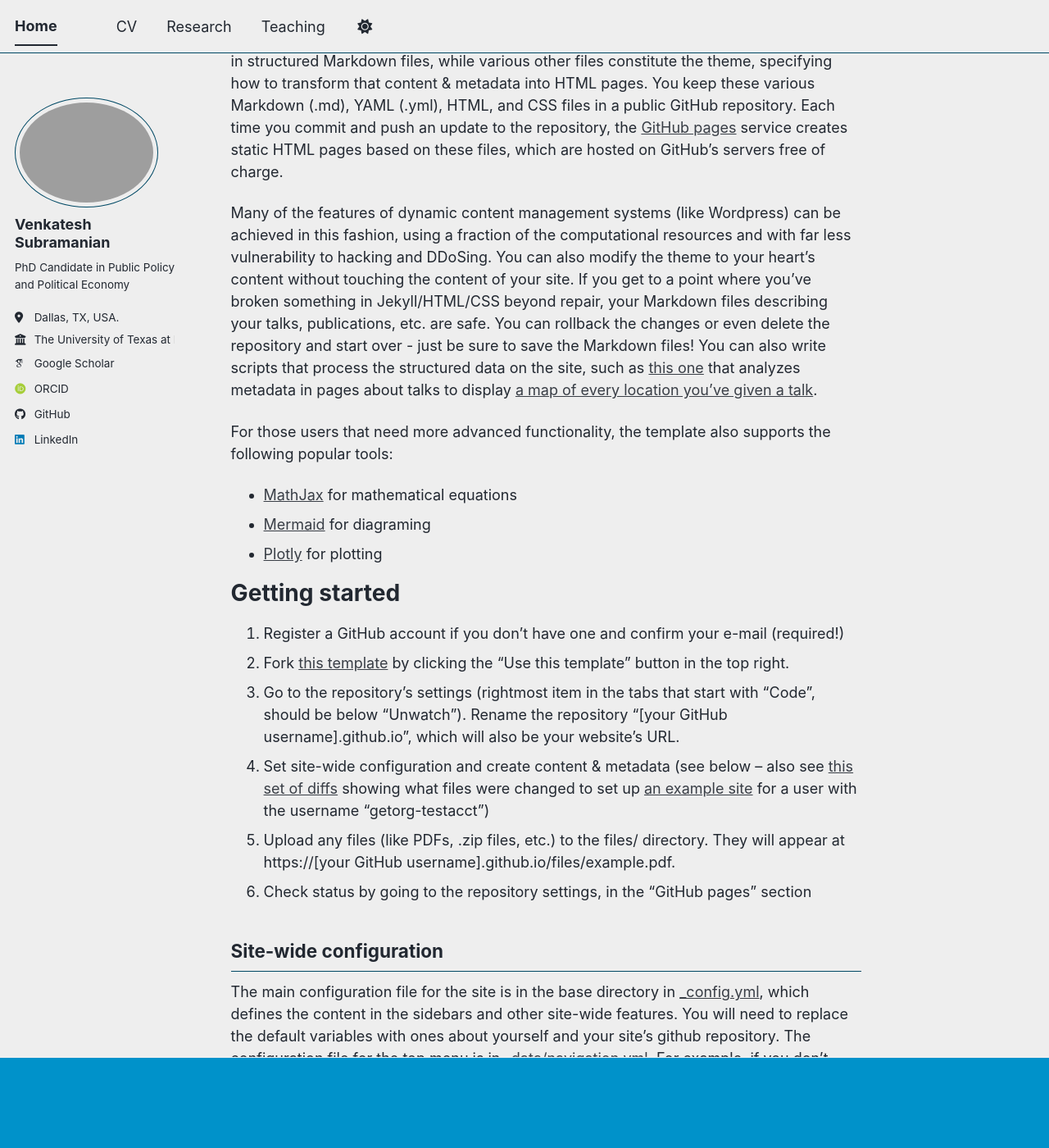
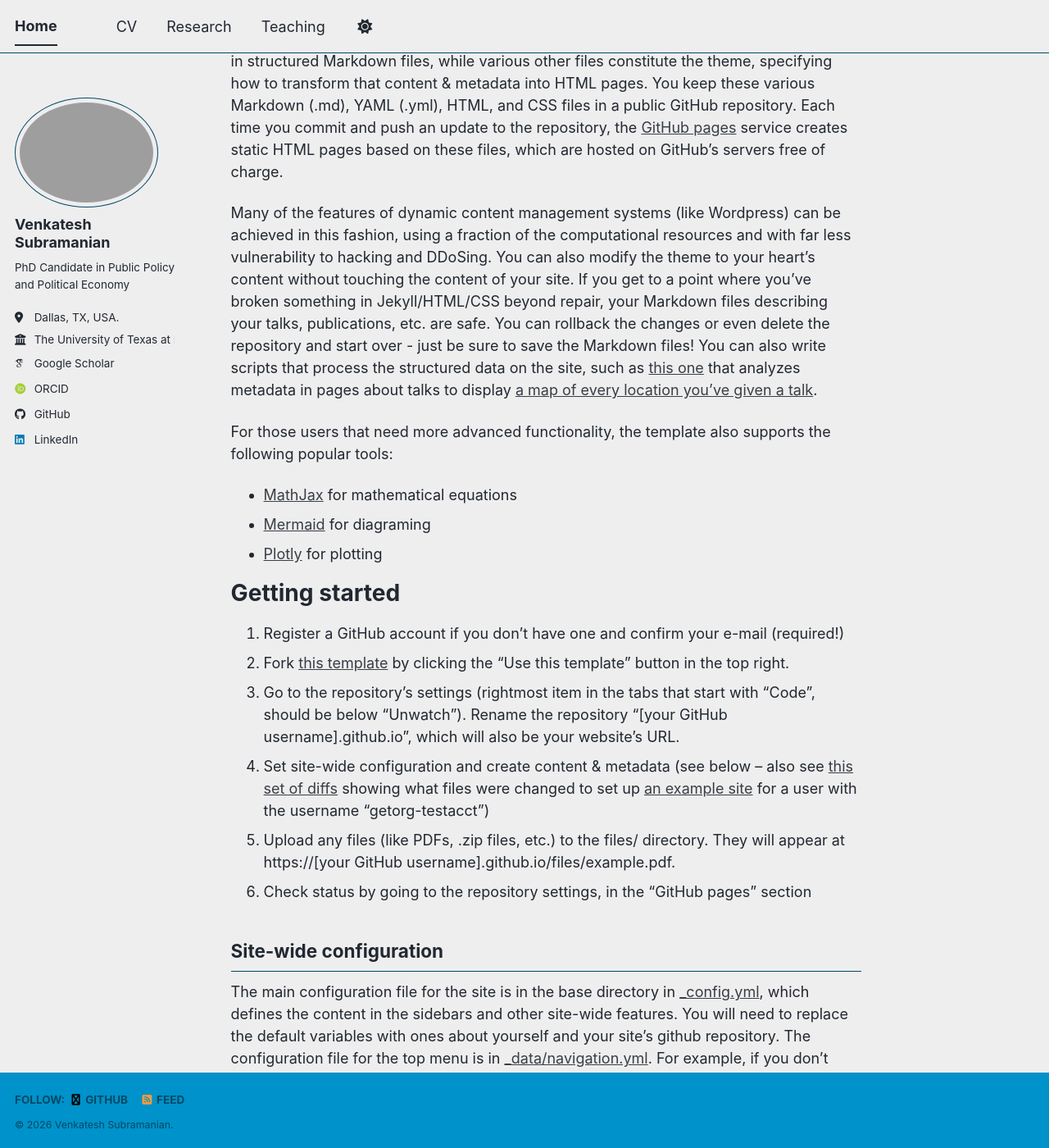
Before and after one commit to VenkiPhy6/portfolio_website, a Jekyll site: the page built from _pages/about.md, in a window 1280 px wide and 1400 px high, scrolled down 529 px. Shown: the whole window at 82% size. Built offline with Jekyll 4.4.1, drawn with Linux system fonts in a browser that asks for light colours; some web fonts are replaced; a script bundle is joined from its source files by our own code; library files that are not in the unit come from our copies.

Commit message:
footer change

```diff
--- a/_includes/footer.html
+++ b/_includes/footer.html
@@ -1,98 +1,30 @@
-<!-- {% include base_path %}
+{% include base_path %}
 
-{% if site.author.github or site.author.bitbucket or site.atom_feed.hide != true %}
 <div class="page__footer-follow">
   <ul class="social-icons">
     {% if site.data.ui-text[site.locale].follow_label %}
-      <li><strong>{{ site.data.ui-text[site.locale].follow_label }}</strong></li>
+    <li><strong>{{ site.data.ui-text[site.locale].follow_label }}</strong></li>
+    {% endif %}
+    {% if site.twitter.username %}
+    <li><a href="https://twitter.com/{{ site.twitter.username }}"><i class="fa fa-fw fa-twitter-square"
+          aria-hidden="true"></i> Twitter</a></li>
+    {% endif %}
+    {% if site.facebook.username %}
+    <li><a href="https://facebook.com/{{ site.facebook.username }}"><i class="fa fa-fw fa-facebook-square"
+          aria-hidden="true"></i> Facebook</a></li>
     {% endif %}
     {% if site.author.github %}
-      <li><a href="https://github.com/{{ site.author.github }}"><i class="fab fa-github" aria-hidden="true"></i> GitHub</a></li>
+    <li><a href="http://github.com/{{ site.author.github }}"><i class="fa fa-fw fa-github" aria-hidden="true"></i>
+        GitHub</a></li>
     {% endif %}
     {% if site.author.bitbucket %}
-      <li><a href="https://bitbucket.org/{{ site.author.bitbucket }}"><i class="fab fa-bitbucket" aria-hidden="true"></i> Bitbucket</a></li>
+    <li><a href="http://bitbucket.org/{{ site.author.bitbucket }}"><i class="fa fa-fw fa-bitbucket"
+          aria-hidden="true"></i> Bitbucket</a></li>
     {% endif %}
-    {% if site.atom_feed.hide != true %}
-    <li><a href="{% if site.atom_feed.path %}{{ site.atom_feed.path }}{% else %}{{ base_path }}/feed.xml{% endif %}"><i class="fa fa-fw fa-rss-square" aria-hidden="true"></i> {{ site.data.ui-text[site.locale].feed_label | default: "Feed" }}</a></li>
-    {% endif %}
+    <li><a href="{% if site.atom_feed.path %}{{ site.atom_feed.path }}{% else %}{{ base_path }}/feed.xml{% endif %}"><i
+          class="fa fa-fw fa-rss-square" aria-hidden="true"></i> {{ site.data.ui-text[site.locale].feed_label | default:
+        "Feed" }}</a></li>
   </ul>
 </div>
-{% endif %}
 
-<div class="page__footer-copyright">
-  &copy; {{ site.time | date: '%Y' }} {{ site.name | default: site.title }}, {{ site.data.ui-text[site.locale].powered_by | default: "Powered by" }} <a href="https://jekyllrb.com" rel="nofollow">Jekyll</a> &amp; <a href="https://github.com/academicpages/academicpages.github.io">AcademicPages</a>, a fork of <a href="https://mademistakes.com/work/minimal-mistakes-jekyll-theme/" rel="nofollow">Minimal Mistakes</a>.<br />
-  Site last updated {{ "now" | date: '%Y-%m-%d' }}, <a href="/sitemap/" style="text-transform: uppercase;">{{ site.data.ui-text[site.locale].site_map | default: "Sitemap" }}</a>
-</div> -->
-{% include base_path %}
-
-<style>
-  .page__footer-inner {
-    opacity: 0;
-    transform: translateY(20px);
-    transition: opacity 0.5s ease, transform 0.5s ease;
-    pointer-events: none;
-  }
-
-  .page__footer-inner.is-visible {
-    opacity: 1;
-    transform: translateY(0);
-    pointer-events: auto;
-  }
-</style>
-
-<div class="page__footer-inner">
-  {% if site.author.github or site.author.bitbucket or site.atom_feed.hide != true %}
-  <div class="page__footer-follow">
-    <ul class="social-icons">
-      {% if site.data.ui-text[site.locale].follow_label %}
-      <li><strong>{{ site.data.ui-text[site.locale].follow_label }}</strong></li>
-      {% endif %}
-      {% if site.author.github %}
-      <li><a href="https://github.com/{{ site.author.github }}"><i class="fab fa-github" aria-hidden="true"></i>
-          GitHub</a></li>
-      {% endif %}
-      {% if site.author.bitbucket %}
-      <li><a href="https://bitbucket.org/{{ site.author.bitbucket }}"><i class="fab fa-bitbucket"
-            aria-hidden="true"></i> Bitbucket</a></li>
-      {% endif %}
-      {% if site.atom_feed.hide != true %}
-      <li><a
-          href="{% if site.atom_feed.path %}{{ site.atom_feed.path }}{% else %}{{ base_path }}/feed.xml{% endif %}"><i
-            class="fa fa-fw fa-rss-square" aria-hidden="true"></i> {{ site.data.ui-text[site.locale].feed_label |
-          default: "Feed" }}</a></li>
-      {% endif %}
-    </ul>
-  </div>
-  {% endif %}
-
-  <div class="page__footer-copyright">
-    &copy; {{ site.time | date: '%Y' }} {{ site.name | default: site.title }}, {{
-    site.data.ui-text[site.locale].powered_by | default: "Powered by" }} <a href="https://jekyllrb.com"
-      rel="nofollow">Jekyll</a> &amp; <a
-      href="https://github.com/academicpages/academicpages.github.io">AcademicPages</a>, a fork of <a
-      href="https://mademistakes.com/work/minimal-mistakes-jekyll-theme/" rel="nofollow">Minimal Mistakes</a>.<br />
-    Site last updated {{ "now" | date: '%Y-%m-%d' }}, <a href="/sitemap/" style="text-transform: uppercase;">{{
-      site.data.ui-text[site.locale].site_map | default: "Sitemap" }}</a>
-  </div>
-</div>
-
-<script>
-  (function () {
-    var footer = document.querySelector('.page__footer-inner');
-    if (!footer) return;
-
-    function checkScroll() {
-      // Trigger when the user is within 100px of the bottom
-      var scrolledToBottom =
-        window.innerHeight + window.scrollY >= document.body.scrollHeight - 100;
-      if (scrolledToBottom) {
-        footer.classList.add('is-visible');
-      } else {
-        footer.classList.remove('is-visible');
-      }
-    }
-
-    window.addEventListener('scroll', checkScroll, { passive: true });
-    checkScroll(); // Run once on load in case the page is short
-  })();
-</script>
+<div class="page__footer-copyright">&copy; {{ site.time | date: '%Y' }} {{ site.name | default: site.title }}.</div>
```
